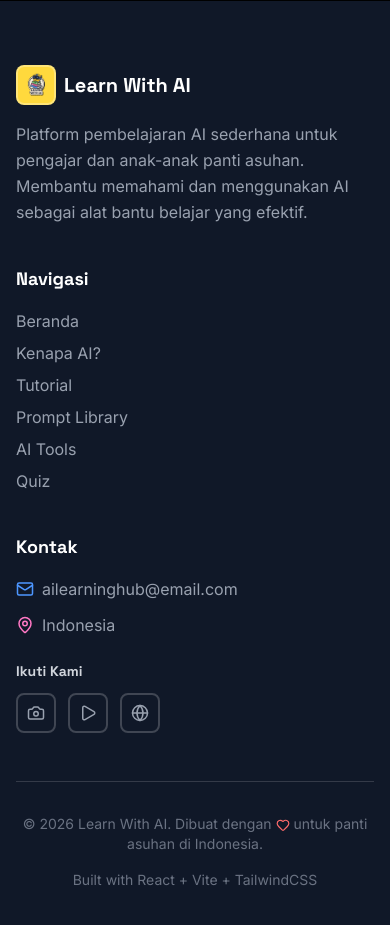
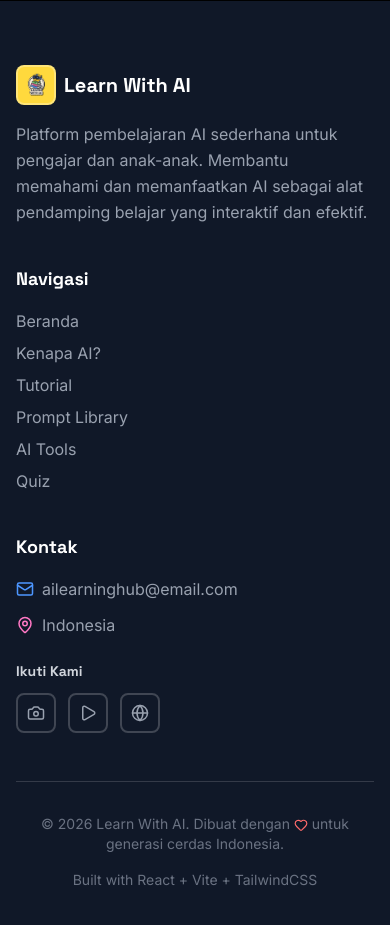
Before and after one commit to Fariskhansa/Project-Pancasila, a React (Vite) app: page / in a window 390 px wide. Shown: the part 7895-8820 px from the top of the page. Built offline with nearby package versions, Linux system fonts and the light colour scheme.

Commit message:
fix: memperbaiki respon pada Navbar mobile version and Footer components

```diff
--- a/src/components/Footer.jsx
+++ b/src/components/Footer.jsx
@@ -22,8 +22,8 @@ export default function Footer({ darkMode }) {
               <span className="font-heading font-bold text-xl">Learn With AI</span>
             </div>
             <p className="text-gray-400 leading-relaxed">
-              Platform pembelajaran AI sederhana untuk pengajar dan anak-anak panti asuhan.
-              Membantu memahami dan menggunakan AI sebagai alat bantu belajar yang efektif.
+              Platform pembelajaran AI sederhana untuk pengajar dan anak-anak.
+              Membantu memahami dan memanfaatkan AI sebagai alat pendamping belajar yang interaktif dan efektif.
             </p>
           </div>
 
@@ -96,7 +96,7 @@ export default function Footer({ darkMode }) {
             <p className="text-gray-500 text-sm text-center md:text-left">
               © {new Date().getFullYear()} Learn With AI. Dibuat dengan{' '}
               <Heart size={14} className="inline text-red-brand" />{' '}
-              untuk panti asuhan di Indonesia.
+              untuk generasi cerdas Indonesia.
             </p>
             <p className="text-gray-500 text-sm">
               Built with React + Vite + TailwindCSS
--- a/src/components/Navbar.jsx
+++ b/src/components/Navbar.jsx
@@ -37,17 +37,29 @@ export default function Navbar({ darkMode, setDarkMode }) {
 
   const handleLinkClick = (e, href) => {
     e.preventDefault()
-    setMenuOpen(false)
-    const el = document.querySelector(href)
-    if (el) el.scrollIntoView({ behavior: 'smooth' })
+
+    const scrollToSection = () => {
+      const el = document.querySelector(href)
+      if (el) {
+        const y = el.getBoundingClientRect().top + window.scrollY - 80
+        window.scrollTo({ top: y, behavior: 'smooth' })
+      }
+    }
+
+    if (menuOpen) {
+      setMenuOpen(false)
+      // Jeda 300ms menunggu animasi menu mobile tertutup agar scroll tidak dibatalkan browser
+      setTimeout(scrollToSection, 300)
+    } else {
+      scrollToSection()
+    }
   }
 
   const handleLogoClick = (e) => {
-    e.preventDefault()
-    if (!isHome) {
-      navigate('/')
-    } else {
-      handleLinkClick(e, '#hero')
+    if (isHome) {
+      e.preventDefault()
+      setMenuOpen(false)
+      window.scrollTo({ top: 0, behavior: 'smooth' })
     }
   }
 
@@ -57,7 +69,7 @@ export default function Navbar({ darkMode, setDarkMode }) {
       animate={{ y: 0 }}
       transition={{ type: 'spring', stiffness: 100 }}
       className={`fixed top-0 left-0 right-0 z-50 transition-all duration-300 ${
-        scrolled
+        scrolled || menuOpen
           ? darkMode
             ? 'bg-dark/95 backdrop-blur-md border-b border-white/10 shadow-lg'
             : 'bg-white/95 backdrop-blur-md border-b-3 border-black shadow-lg'
@@ -141,6 +153,7 @@ export default function Navbar({ darkMode, setDarkMode }) {
       <AnimatePresence>
         {isHome && menuOpen && (
           <motion.div
+            key="mobile-menu"
             initial={{ height: 0, opacity: 0 }}
             animate={{ height: 'auto', opacity: 1 }}
             exit={{ height: 0, opacity: 0 }}
```
